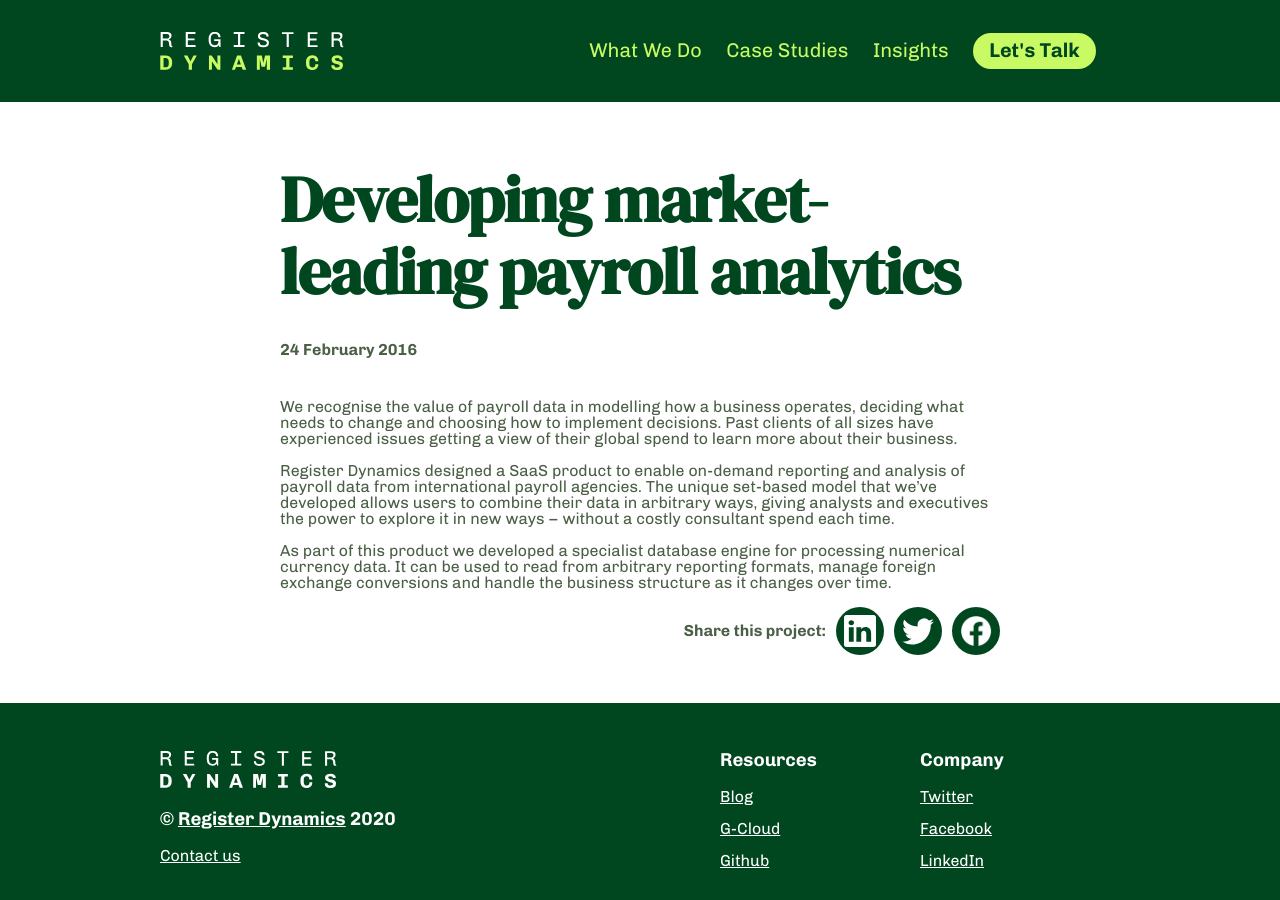
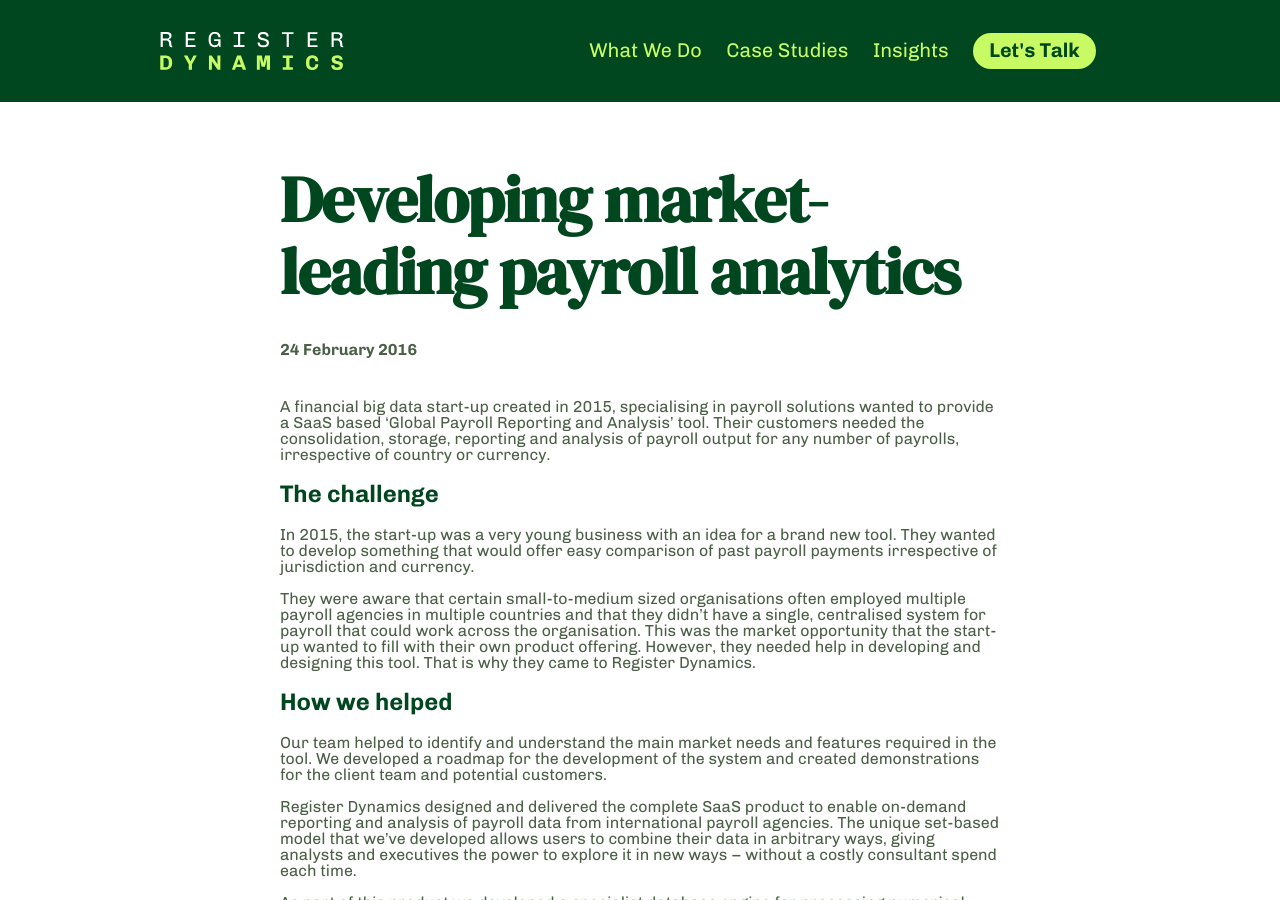
Before and after one commit to register-dynamics/register-dynamics.co.uk, a Jekyll site: the page built from _projects/payroll-analytics.md, in a window 1280 px wide and 900 px high. Built offline with Jekyll 4.4.1, drawn with Linux system fonts in a browser that asks for light colours; comment, search, counter and statistics services are not loaded; some of the changed text lies outside the part shown.

Commit message:
Misc updates to case studies
- Add videos and whitepapers to Knodium and GenieDb
- New payroll analytics text
- Typo in spreadsheet standards title

```diff
--- a/_layouts/project.html
+++ b/_layouts/project.html
@@ -2,4 +2,7 @@
 layout: blog
 ---
 <h2 class=client>{{ page.client }}</h2>
+{% if page.video %}
+<iframe width="720" height="405" src="{{ page.video }}" frameborder="0" allow="encrypted-media; picture-in-picture" allowfullscreen></iframe>
+{% endif %}
 {{ content }}
--- a/_projects/payroll-analytics.md
+++ b/_projects/payroll-analytics.md
@@ -5,8 +5,27 @@ application: Make strategic business decisions
 excerpt: |
   We designed a SaaS product to enable on-demand reporting and analysis of payroll data from international payroll agencies. The unique set-based model that we developed allows users to combine their data in arbitrary ways, giving analysts and executives the power to explore it in new ways – without a costly consultant spend each time.
 ---
-We recognise the value of payroll data in modelling how a business operates, deciding what needs to change and choosing how to implement decisions. Past clients of all sizes have experienced issues getting a view of their global spend to learn more about their business.
+A financial big data start-up created in 2015, specialising in payroll solutions wanted to provide a SaaS based ‘Global Payroll Reporting and Analysis’ tool. Their customers needed the consolidation, storage, reporting and analysis of payroll output for any number of payrolls, irrespective of country or currency.
 
-Register Dynamics designed a SaaS product to enable on-demand reporting and analysis of payroll data from international payroll agencies. The unique set-based model that we've developed allows users to combine their data in arbitrary ways, giving analysts and executives the power to explore it in new ways – without a costly consultant spend each time.
+## The challenge
+
+In 2015, the start-up was a very young business with an idea for a brand new tool.  They wanted to develop something that would offer easy comparison of past payroll payments irrespective of jurisdiction and currency.
+
+They were aware that certain small-to-medium sized organisations often employed multiple payroll agencies in multiple countries and that they didn’t have a single, centralised system for payroll that could work across the organisation.  This was the market opportunity that the start-up wanted to fill with their own product offering.  However, they needed help in developing and designing this tool. That is why they came to Register Dynamics.
+
+## How we helped
+
+Our team helped to identify and understand the main market needs and features required in the tool. We developed a roadmap for the development of the system and created demonstrations for the client team and potential customers.
+
+Register Dynamics designed and delivered the complete SaaS product to enable on-demand reporting and analysis of payroll data from international payroll agencies. The unique set-based model that we’ve developed allows users to combine their data in arbitrary ways, giving analysts and executives the power to explore it in new ways – without a costly consultant spend each time.
 
 As part of this product we developed a specialist database engine for processing numerical currency data. It can be used to read from arbitrary reporting formats, manage foreign exchange conversions and handle the business structure as it changes over time.
+
+## The result
+
+The start-up now has a SaaS Global Payroll Reporting and Analysis tool that they can be proud of. It aggregates payroll data from different payroll systems and/or service providers and offers visibility of global payroll reports immediately without the usual month-end delay.
+
+It is considered an innovative tool that offers companies’ deep insight into their payroll costs without changing its existing payroll system and infrastructure. Its innovative design allows the tool to be embedded with clients existing systems, helping clients to consolidate all of their data into one place.
+
+The data management system we created continues to be the lead SaaS product for our client.
+.
```
Also changed, not shown: _projects/geniedb.md (+3 -0 lines), _projects/knodium.md (+1 -0 lines), _projects/spreadsheet-standards.md (+1 -1 lines).
